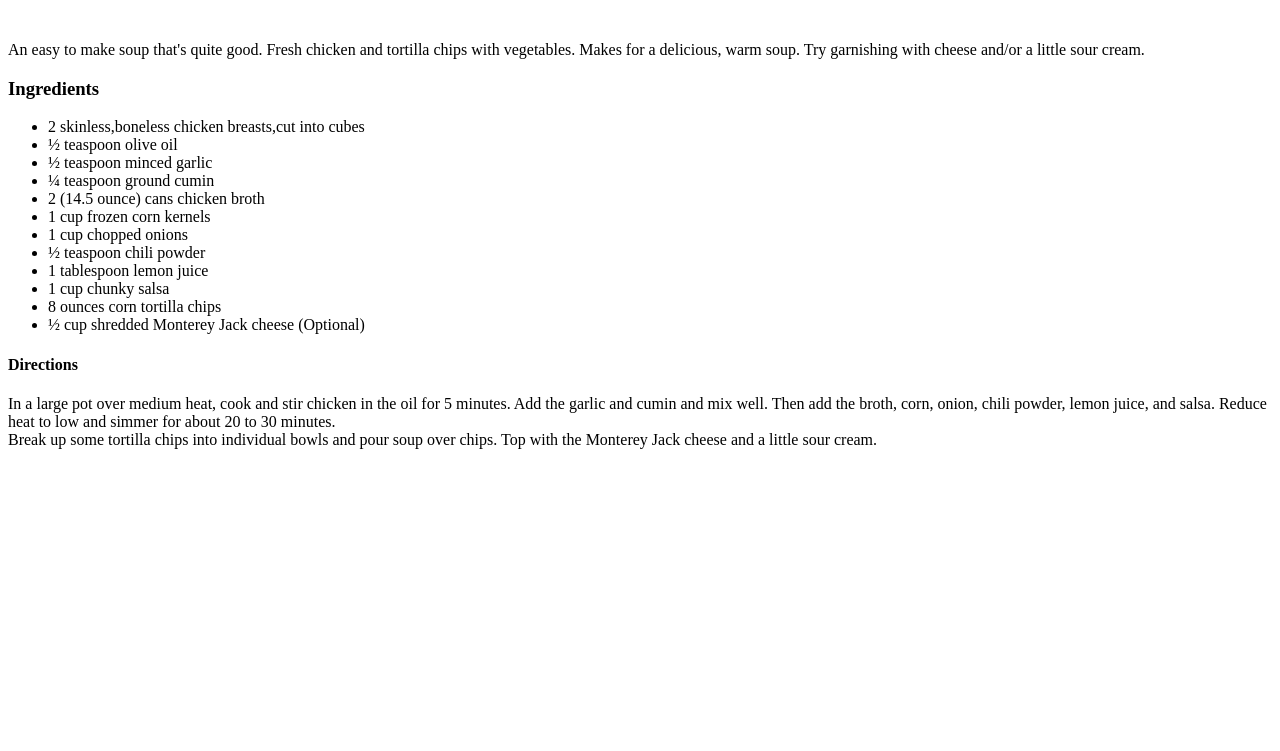
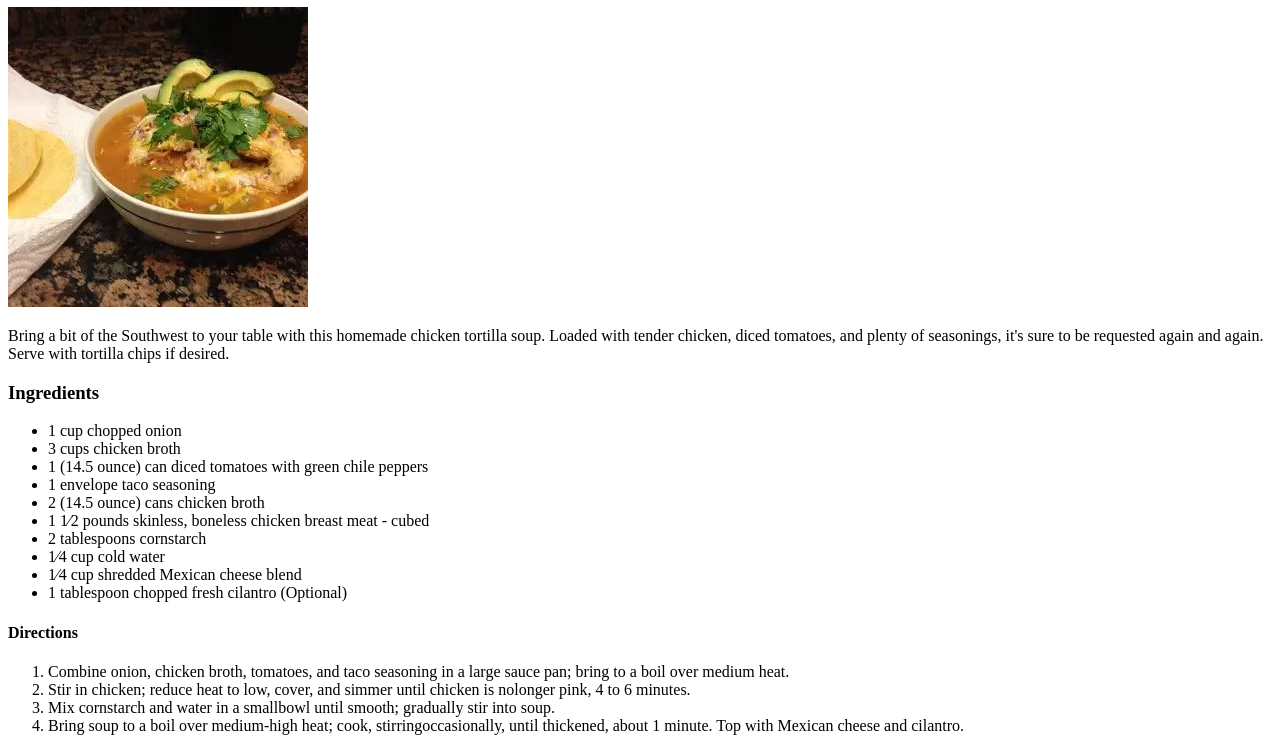
Before and after one commit to SohitveerSingh/odin-recipes, a plain HTML site: page recipes/soup.html in a window 1280 px wide. Shown: the part 73-824 px from the top of the page. Before the commit the page ends 800 px from the top, so only its background shows below. Drawn offline with Linux system fonts and the light colour scheme.

Commit message:
Copleted odin-recipes project might improve it in future

```diff
--- a/recipes/soup.html
+++ b/recipes/soup.html
@@ -5,41 +5,50 @@
    <meta charset="UTF-8">
    <meta http-equiv="X-UA-Compatible" content="IE=edge">
    <meta name="viewport" content="width=device-width, initial-scale=1.0">
-   <title></title>
+   <title>Chicken Tortilla soup</title>
 </head>
 
 <body>
-   <h1>Chicken Tortilla-Soup</h1>
-   <img src=" ">
+   <h1>Homemade Chicken Tortilla-Soup</h1>
+   <img src="../photos/tortillasoup.jpeg">
    <p>
-      An easy to make soup that's quite good. Fresh chicken and
-      tortilla chips with vegetables. Makes for a delicious, warm
-      soup. Try garnishing with cheese and/or a little sour cream.
+      Bring a bit of the Southwest to your table
+      with this homemade chicken tortilla soup.
+      Loaded with tender chicken, diced tomatoes,
+      and plenty of seasonings, it's sure to be
+      requested again and again. Serve with tortilla
+      chips if desired.
    </p>
    <h3>Ingredients</h3>
    <ul>
-      <li>2 skinless,boneless chicken breasts,cut into cubes</li>
-      <li>½ teaspoon olive oil</li>
-      <li>½ teaspoon minced garlic</li>
-      <li>¼ teaspoon ground cumin</li>
+      <li>1 cup chopped onion</li>
+      <li>3 cups chicken broth</li>
+      <li>1 (14.5 ounce) can diced
+         tomatoes with green chile
+         peppers</li>
+      <li>1 envelope taco seasoning</li>
       <li>2 (14.5 ounce) cans chicken broth</li>
-      <li>1 cup frozen corn kernels</li>
-      <li>1 cup chopped onions</li>
-      <li>½ teaspoon chili powder</li>
-      <li>1 tablespoon lemon juice</li>
-      <li>1 cup chunky salsa</li>
-      <li>8 ounces corn tortilla chips</li>
-      <li>½ cup shredded Monterey Jack cheese (Optional)</li>
+      <li>1 1⁄2 pounds skinless, boneless
+         chicken breast meat - cubed</li>
+      <li>2 tablespoons cornstarch</li>
+      <li>1⁄4 cup cold water</li>
+      <li>1⁄4 cup shredded Mexican cheese
+         blend</li>
+      <li>1 tablespoon chopped fresh
+         cilantro (Optional)</li>
    </ul>
    <h4>Directions</h4>
-   <p>
-      In a large pot over medium heat, cook and stir chicken in the oil for 5 minutes. Add the garlic and cumin and mix
-      well. Then add the broth, corn, onion, chili powder, lemon juice, and salsa. Reduce heat to low and simmer for
-      about 20 to 30 minutes.
-      <br>
-      Break up some tortilla chips into individual bowls and pour soup over chips. Top with the Monterey Jack cheese and
-      a little sour cream.
-   </p>
+   <ol>
+      <li>Combine onion, chicken broth, tomatoes, and taco seasoning in a large sauce pan; bring to a boil over medium heat.
+      </li>
+      <li>
+      Stir in chicken; reduce heat to low, cover, and simmer until chicken is nolonger pink, 4 to 6 minutes. </li>
+      <li>
+      Mix cornstarch and water in a smallbowl until smooth; gradually stir into soup.</li>
+      <li>
+      Bring soup to a boil over medium-high heat; cook, stirringoccasionally, until thickened, about 1 minute.
+      Top with Mexican cheese and cilantro.</li>
+   </ol>
 </body>
 
 </html>
```
Also changed, not shown: index.html (+3 -7 lines), recipes/apple-crisp.html (+1 -1 lines), recipes/oatcookies.html (+8 -21 lines).
